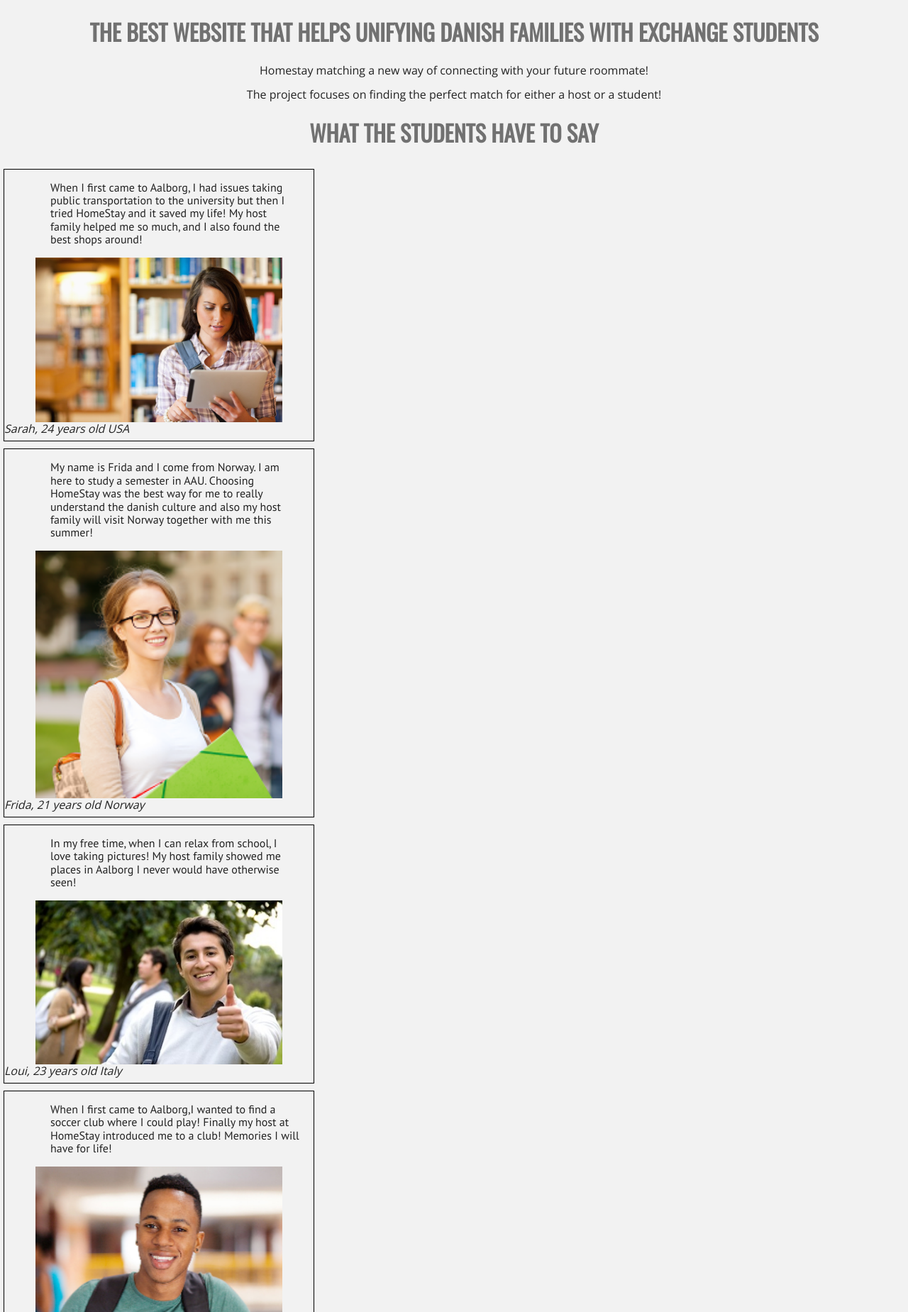
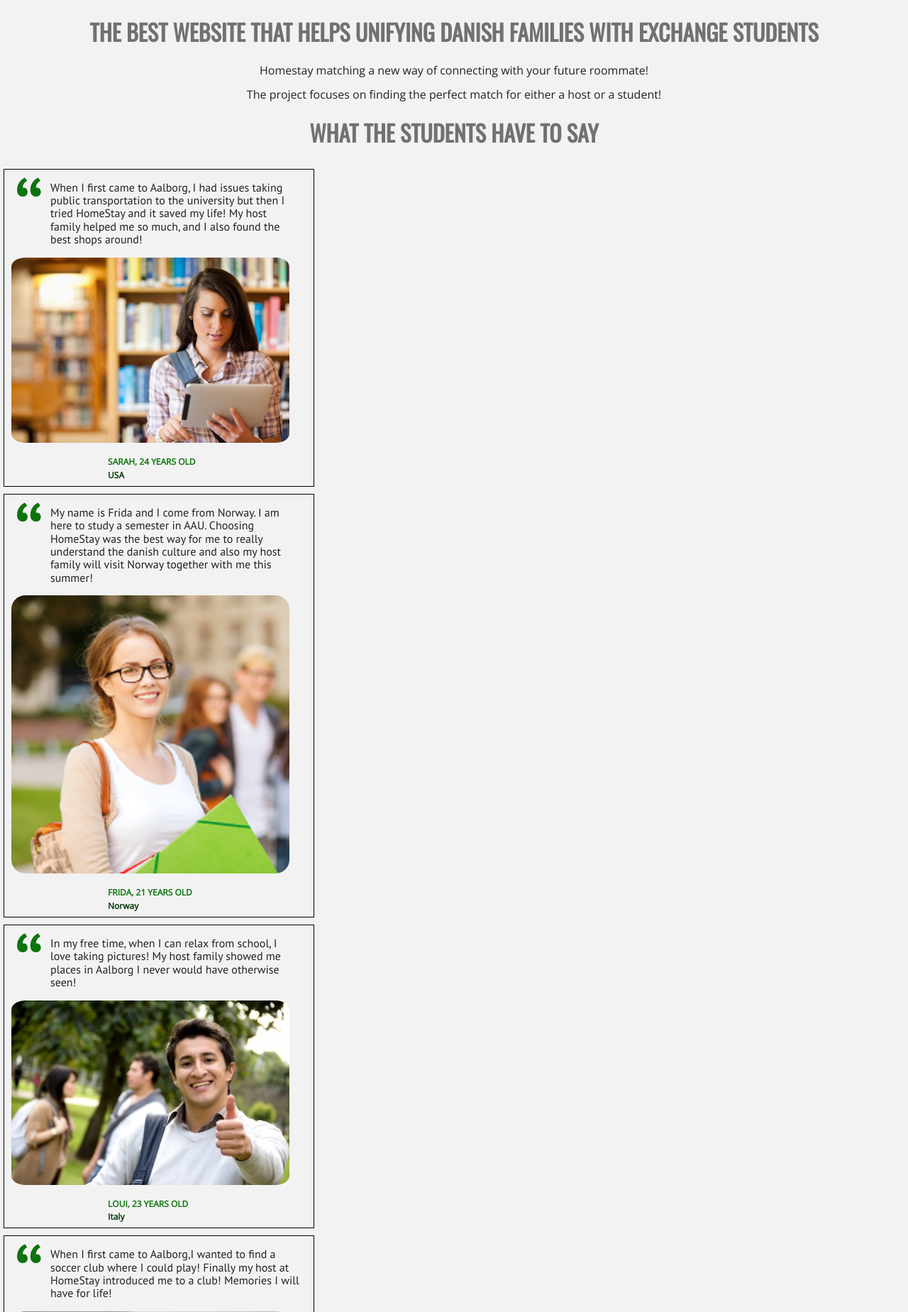
Before and after one commit to eliagipe/homestay, a PHP site: page / in a window 1280 px wide. Shown: the part 933-2782 px from the top of the page at 71% size. Run offline with PHP 8.4, Linux system fonts and the light colour scheme; some libraries are stand-ins or nearby versions.

Commit message:
testimonials almost finished
 missing to have them in line and thats it for now

```diff
--- a/css/main.css
+++ b/css/main.css
@@ -279,6 +279,43 @@ blockquote p{
     font-family: 'PT sans', sans-serif;
     padding: 0 20px 0 65px;
 }
+blockquote p::before{
+content: '\201c';
+position: absolute;
+left: 13px;
+top:0px;
+font-size: 8rem;
+margin: 0;
+padding: 0;
+line-height: 1;
+color: rgb(14, 116, 14);
+}
+footer.info-testimonial{
+    padding:0;
+}
+footer.info-testimonial img{
+float: left;
+width: 90%;
+border-radius: 5%;
+margin-left: 10px;
+}
+footer.info-testimonial cite{
+text-align: left;
+color: rgb(14, 116, 14);
+text-transform: uppercase;
+font-size: 12px;
+padding-top: 20px;
+width: 66.5%;
+float:right;
+font-weight:bold;
+font-style:normal;
+}
+footer.info-testimonial cite span{
+    color: rgb(3, 56, 3);
+    display: block;
+    text-transform: none;
+    margin-top: 5px;
+}
 
 ul.number-families{
     position: relative;
--- a/index.html
+++ b/index.html
@@ -78,7 +78,7 @@
   but then I tried HomeStay and it saved my life! My host family helped me so much, and I also
    found the best shops around!
   </p>
-  <footer>
+  <footer class="info-testimonial clearfix">
       <img src="img/sarah24.jpg" height="300" alt="Sarah24">
       <cite>Sarah, 24 years old <span>USA</span></cite>
   </footer>
@@ -88,8 +88,8 @@
          HomeStay was the best way for me to really understand the danish culture and also my host
           family will visit Norway together with me this summer!
       </p>
-      <footer>
-          <img src="img/frida21.png" height="300" alt="Frida21">
+      <footer class="info-testimonial clearfix">
+          <img src="img/frida21.png" height="300"  alt="Frida21">
           <cite>Frida, 21 years old <span>Norway</span></cite>
       </footer>
       </blockquote>
@@ -97,8 +97,8 @@
           <p>In my free time, when I can relax from school, I love taking pictures! My host family
             showed me places in Aalborg I never would have otherwise seen!
           </p>
-          <footer>
-              <img src="img/Loui 23.jpg" height="300" alt="Loui23">
+          <footer class="info-testimonial clearfix">
+              <img src="img/Loui 23.jpg" height="300"  alt="Loui23">
               <cite>Loui, 23 years old <span>Italy</span></cite>
           </footer>
           </blockquote>
@@ -107,8 +107,8 @@
                 where I could play! Finally my host at HomeStay introduced me to a club!
                  Memories I will have for life!
               </p>
-              <footer>
-                  <img src="img/darius21.png" height="300" alt="Darius21">
+              <footer class="info-testimonial clearfix">
+                  <img src="img/darius21.png" height="300"  alt="Darius21">
                   <cite>Darius, 21 years old <span>USA</span></cite>
               </footer>
               </blockquote>
```
